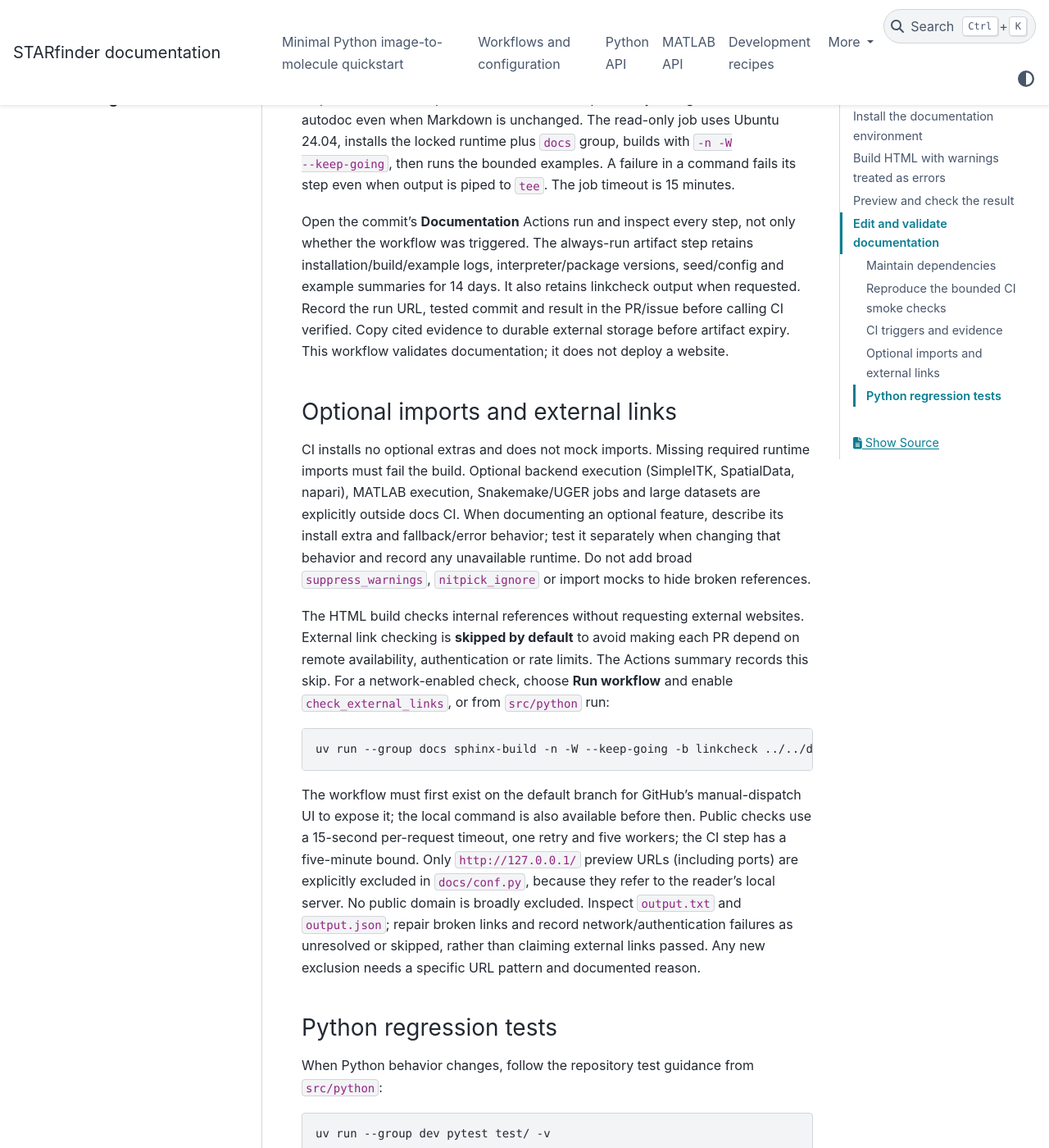
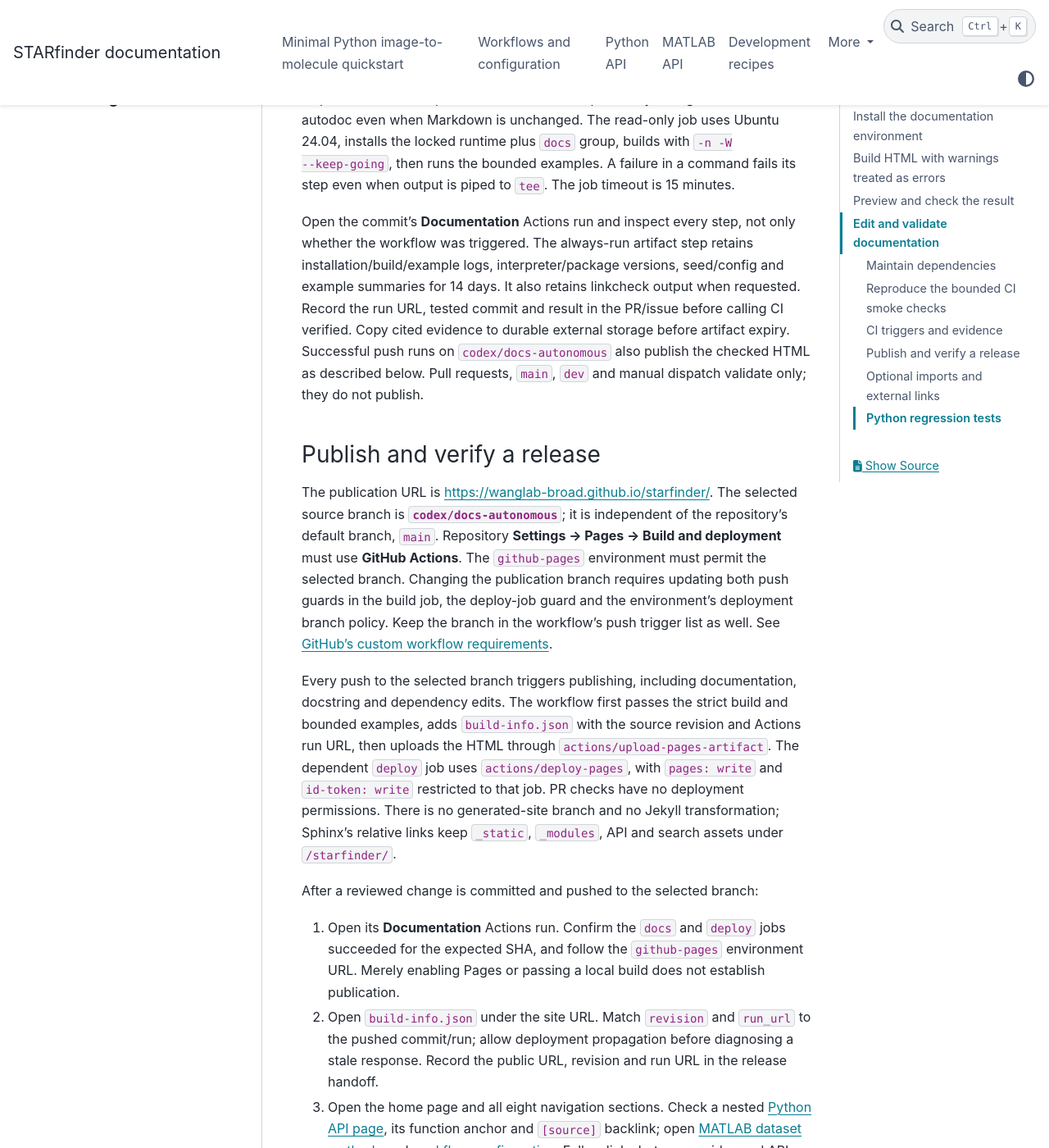
Before and after one commit to wanglab-broad/starfinder, a Sphinx documentation site: the page built from docs/contributing.md, in a window 1280 px wide and 1400 px high, scrolled down 3698 px. Shown: the whole window at 82% size. Built offline with Sphinx 7.4.7 and the PyData theme 0.15.4, drawn with Linux system fonts in a browser that asks for light colours; some of the changed text lies outside the part shown.

Commit message:
docs(pages): publish and verify documentation releases

```diff
--- a/docs/contributing.md
+++ b/docs/contributing.md
@@ -150,7 +150,62 @@
 example summaries for 14 days. It also retains linkcheck output when requested.
 Record the run URL, tested commit and result in the PR/issue before calling CI
 verified. Copy cited evidence to durable external storage before artifact expiry.
-This workflow validates documentation; it does not deploy a website.
+Successful push runs on `codex/docs-autonomous` also publish the checked HTML
+as described below. Pull requests, `main`, `dev` and manual dispatch validate
+only; they do not publish.
+
+### Publish and verify a release
+
+The publication URL is <https://wanglab-broad.github.io/starfinder/>. The selected
+source branch is **`codex/docs-autonomous`**; it is independent of the repository's
+default branch, `main`. Repository **Settings → Pages → Build and deployment**
+must use **GitHub Actions**. The `github-pages` environment must permit the
+selected branch. Changing the publication branch requires updating both push
+guards in the build job, the deploy-job guard and the environment's deployment
+branch policy. Keep the branch in the workflow's push trigger list as well.
+See [GitHub's custom workflow requirements](https://docs.github.com/en/pages/getting-started-with-github-pages/using-custom-workflows-with-github-pages).
+
+Every push to the selected branch triggers publishing, including documentation,
+docstring and dependency edits. The workflow first passes the strict build and
+bounded examples, adds `build-info.json` with the source revision and Actions run
+URL, then uploads the HTML through `actions/upload-pages-artifact`. The dependent
+`deploy` job uses `actions/deploy-pages`, with `pages: write` and `id-token: write`
+restricted to that job. PR checks have no deployment permissions. There is no
+generated-site branch and no Jekyll transformation; Sphinx's relative links keep
+`_static`, `_modules`, API and search assets under `/starfinder/`.
+
+After a reviewed change is committed and pushed to the selected branch:
+
+1. Open its **Documentation** Actions run. Confirm the `docs` and `deploy` jobs
+   succeeded for the expected SHA, and follow the `github-pages` environment URL.
+   Merely enabling Pages or passing a local build does not establish publication.
+2. Open `build-info.json` under the site URL. Match `revision` and `run_url` to
+   the pushed commit/run; allow deployment propagation before diagnosing a stale
+   response. Record the public URL, revision and run URL in the release handoff.
+3. Open the home page and all eight navigation sections. Check a nested
+   [Python API page](api/python.rst), its function anchor and `[source]` backlink;
+   open [MATLAB dataset methods](api/matlab/dataset.rst) and
+   [workflow configuration](workflows.md). Follow links between guides and APIs.
+4. Search for `min_max_normalize` in the site's search UI and open a matching
+   API result. In browser developer tools, check for JavaScript errors and failed
+   requests to CSS, fonts, scripts and `searchindex.js`. Check nested pages as
+   well as the home page: assets must resolve beneath `/starfinder/`, not at the
+   host root. A downloaded search index alone does not verify interactive search.
+5. Retain the validation logs, published-page checks and limitations with the
+   release record. Confirm a documentation-changing **push** produced the
+   deployment; a manual run or settings change does not test that trigger.
+
+If the deployment fails, inspect Pages availability, the Actions permissions,
+the environment's branch policy and the failed job before changing code. A
+failed build must not publish; the previous successful site remains the release
+until a replacement deployment succeeds. Revert an unwanted documentation
+change in the selected branch and let normal checks/deployment run again. Do not
+force-push or mark an inaccessible site as verified. Keep this source branch
+until a reviewed migration updates the workflow and environment together.
+
+Publishing documents supported software usage. It does not validate optional
+backends, MATLAB execution, UGER submission, real-data provenance, biological
+accuracy or a cell-level endpoint; those need separate evidence.
 
 ### Optional imports and external links
 
```
Also changed, not shown: README.md (+3 -1 lines), docs/README.md (+4 -0 lines), src/python/README.md, 1 other file.
